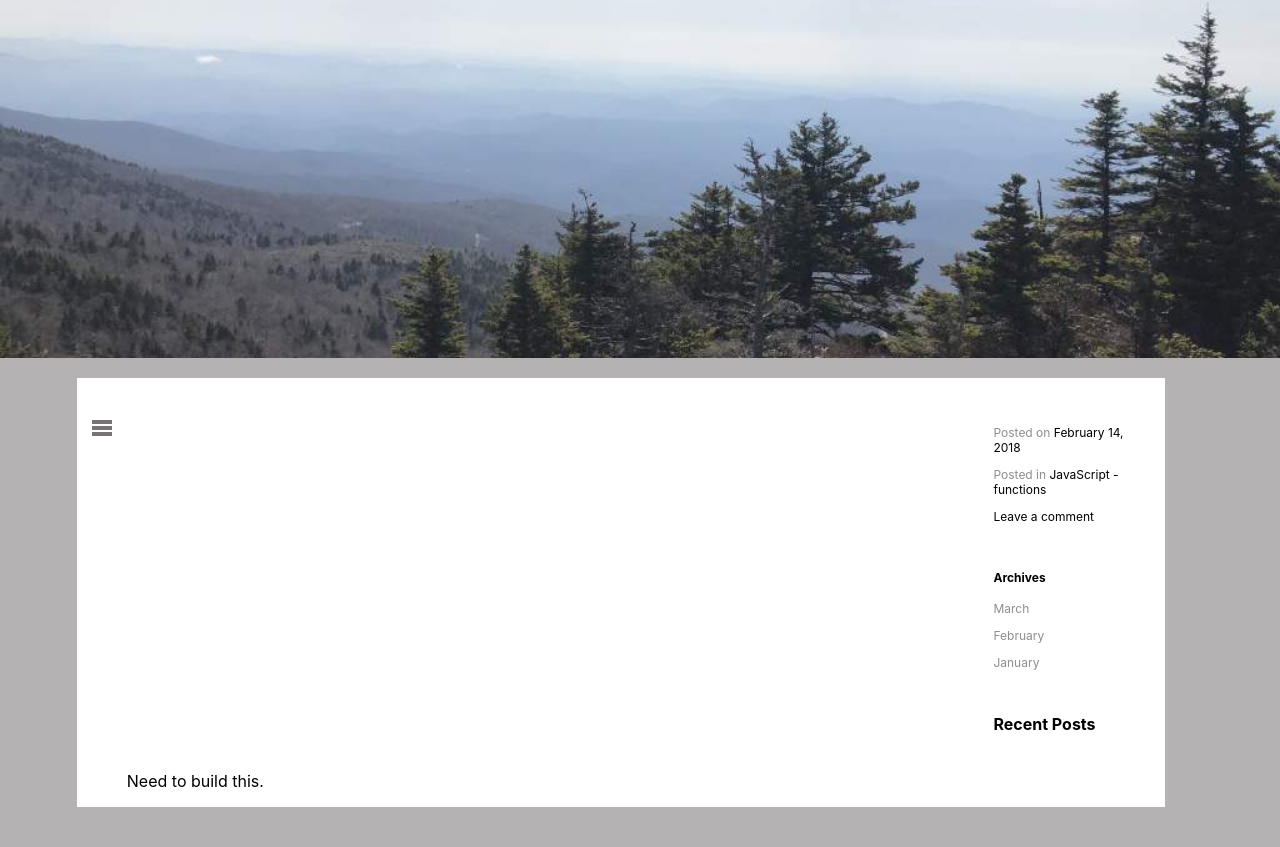
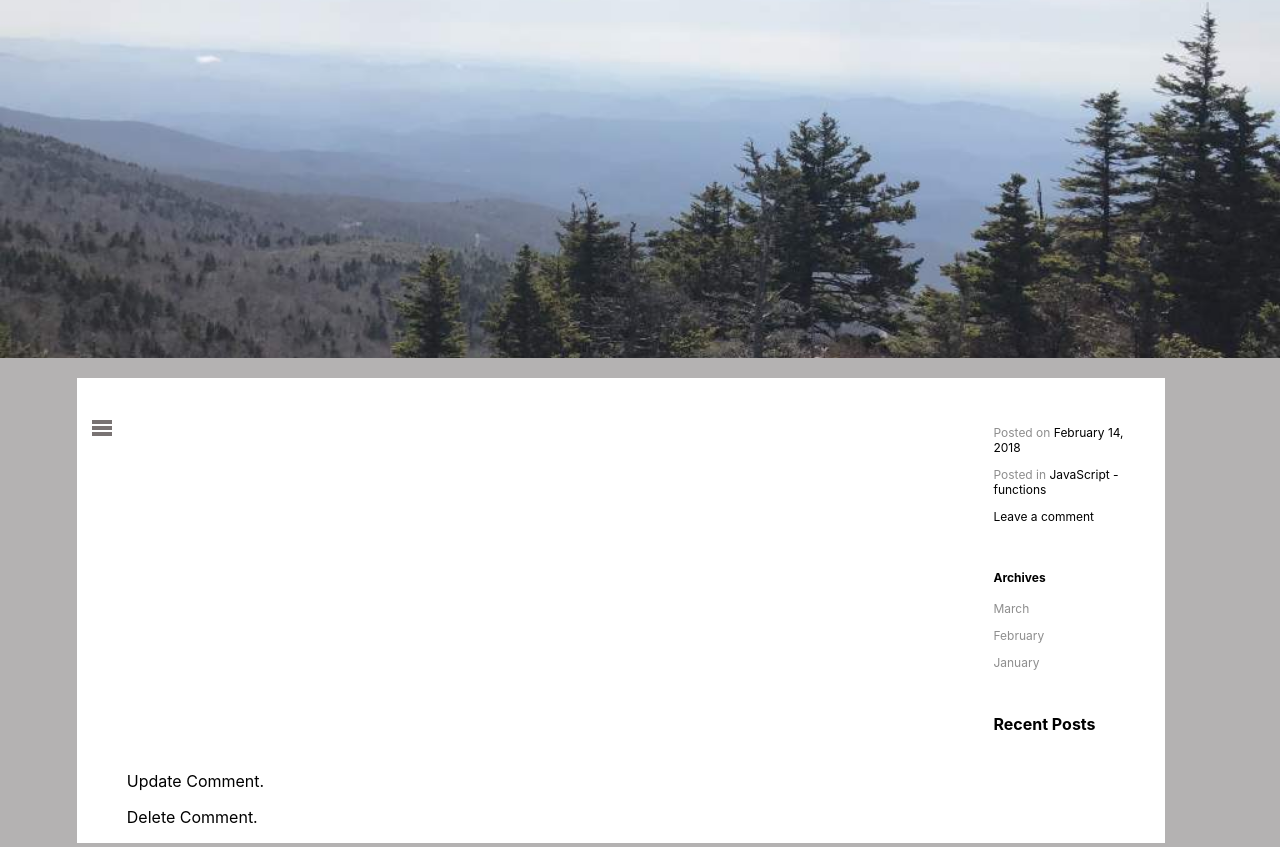
Before and after one commit to mwave317/mwave_blog, a React (Create React App) app in the folder client/: page / in a window 1280 px wide. Shown: the part 132-979 px from the top of the page. Before the commit the page ends 943 px from the top, so only its background shows below. Built offline with nearby package versions, Linux system fonts and the light colour scheme; no server answers.

Commit message:
The routes are added for a comment to be deleted.

```diff
--- a/client/src/components/CommentReview.js
+++ b/client/src/components/CommentReview.js
@@ -23,17 +23,25 @@ export default class ComponentReview extends Component {
     }
 
     acceptComment() {
+        let commentId = '5cd4351718aa130206ed7088';
+        axios.patch('/api/comment/verified/update', {
+            commentId,
+            verified: false,
+        })
+    }
+
+    deleteComment() {
         let commentId = '5cd4342218aa130206ed7087';
-        axios.patch('/api/comment/update', {
-            commentId,
-            verfied: true,
-        })
+        axios.delete('/api/comment/verified/delete', {
+            data: {commentId,
+        }});
     }
 
     render() {
         return(
             <div>
-                <p onClick={this.acceptComment}>Need to build this.</p>
+                <p onClick={this.acceptComment}>Update Comment.</p>
+                <p onClick={this.deleteComment}>Delete Comment.</p>
             </div>
         )
     }
```
Also changed, not shown: 1 other file (tests, documents, lock files or other folders).
